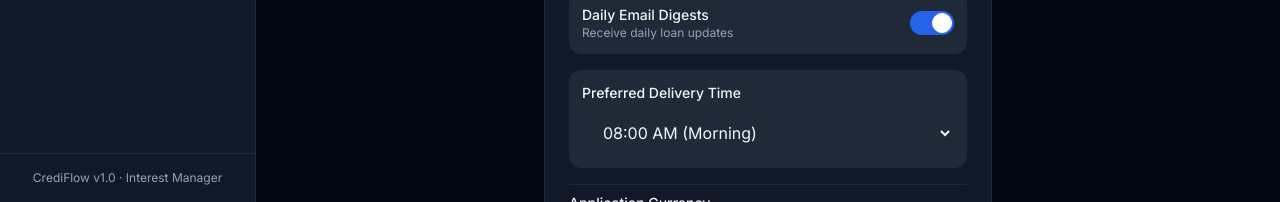
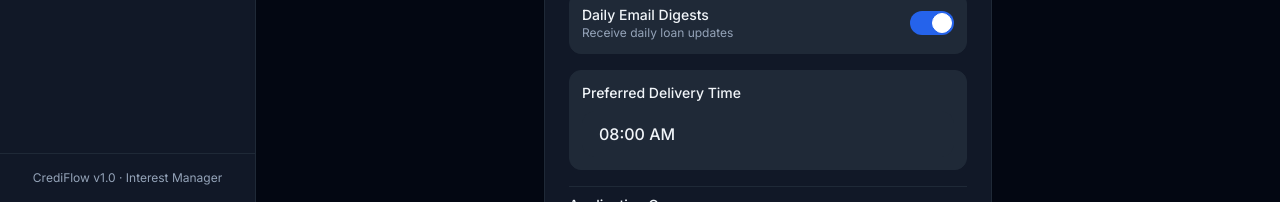
Before and after one commit to WhiteDevil-06/crediflow-app, a React (Vite) app in the folder frontend/: page /profile in a window 1280 px wide. Shown: the part 598-800 px from the top of the page. Built offline with nearby package versions, Linux system fonts and the light colour scheme; no server answers; sample sign-in values are in the browser's storage.

Commit message:
feat(ui): replace static select menu with Material Design circular timekeeper for email alerts

```diff
--- a/frontend/src/pages/LoanDetails.jsx
+++ b/frontend/src/pages/LoanDetails.jsx
@@ -111,9 +111,9 @@ export default function LoanDetails() {
     };
 
     return (
-        <div className="space-y-6 relative overflow-hidden">
+        <div className="space-y-6">
             {/* Hidden export template layer */}
-            <div className="absolute top-[-9999px] left-[-9999px] invisible opacity-0 pointer-events-none">
+            <div className="fixed pointer-events-none z-[-9999]" style={{ left: '-9999px', top: 0 }}>
                 <ReceiptTemplate ref={receiptRef} receiptData={activeReceipt} formatCurrency={formatCurrency} />
             </div>
 
--- a/frontend/src/pages/Payments.jsx
+++ b/frontend/src/pages/Payments.jsx
@@ -40,9 +40,9 @@ export default function Payments() {
     };
 
     return (
-        <div className="space-y-6 relative overflow-hidden">
+        <div className="space-y-6">
             {/* Hidden export template layer */}
-            <div className="absolute top-[-9999px] left-[-9999px] invisible opacity-0 pointer-events-none">
+            <div className="fixed pointer-events-none z-[-9999]" style={{ left: '-9999px', top: 0 }}>
                 <ReceiptTemplate ref={receiptRef} receiptData={activeReceipt} formatCurrency={formatCurrency} />
             </div>
             <div>
--- a/frontend/src/pages/Profile.jsx
+++ b/frontend/src/pages/Profile.jsx
@@ -5,6 +5,7 @@ import { User, Mail, Calendar, LogOut, Bell, Save, Trash2 } from 'lucide-react';
 import { authAPI } from '../services/api';
 import toast from 'react-hot-toast';
 import ConfirmModal from '../components/ConfirmModal';
+import TimeKeeper from 'react-timekeeper';
 
 export default function Profile() {
     const { user, token, login, logout } = useAuth();
@@ -12,6 +13,7 @@ export default function Profile() {
 
     const [emailEnabled, setEmailEnabled] = useState(user?.emailAlerts?.enabled ?? true);
     const [emailTime, setEmailTime] = useState(user?.emailAlerts?.time || '08:00');
+    const [showTimePicker, setShowTimePicker] = useState(false);
     const [currency, setCurrency] = useState(user?.preferences?.currency || 'INR');
     const [saving, setSaving] = useState(false);
     const [showResetModal, setShowResetModal] = useState(false);
@@ -104,17 +106,37 @@ export default function Profile() {
                 </div>
 
                 {emailEnabled && (
-                    <div className="flex flex-col gap-2 p-3 bg-[var(--nav-hover)] border border-[var(--border-color)] rounded-xl animate-in fade-in slide-in-from-top-2">
+                    <div className="flex flex-col gap-2 p-3 bg-[var(--nav-hover)] border border-[var(--border-color)] rounded-xl animate-in fade-in slide-in-from-top-2 relative">
                         <label className="text-sm font-medium text-[var(--text-main)]">Preferred Delivery Time</label>
-                        <select
-                            className="input"
-                            value={emailTime}
-                            onChange={(e) => setEmailTime(e.target.value)}
+                        <div
+                            className="input flex items-center justify-between cursor-pointer"
+                            onClick={() => setShowTimePicker(true)}
                         >
-                            <option value="08:00">08:00 AM (Morning)</option>
-                            <option value="12:00">12:00 PM (Noon)</option>
-                            <option value="18:00">06:00 PM (Evening)</option>
-                        </select>
+                            <span className="text-[var(--text-main)] font-medium">
+                                {(() => {
+                                    const time = emailTime || '08:00';
+                                    const [h, m] = time.split(':');
+                                    const hour = parseInt(h, 10);
+                                    const ampm = hour >= 12 ? 'PM' : 'AM';
+                                    const displayHour = hour % 12 || 12;
+                                    return `${displayHour.toString().padStart(2, '0')}:${m || '00'} ${ampm}`;
+                                })()}
+                            </span>
+                        </div>
+
+                        {showTimePicker && (
+                            <>
+                                <div className="fixed inset-0 z-40 bg-black/40 backdrop-blur-sm" onClick={() => setShowTimePicker(false)} />
+                                <div className="fixed top-1/2 left-1/2 -translate-x-1/2 -translate-y-1/2 z-50 shadow-2xl rounded-2xl overflow-hidden scale-90 sm:scale-100 dark:brightness-90">
+                                    <TimeKeeper
+                                        time={emailTime || '08:00'}
+                                        onChange={(newTime) => setEmailTime(newTime.formatted24)}
+                                        onDoneClick={() => setShowTimePicker(false)}
+                                        switchToMinuteOnHourSelect
+                                    />
+                                </div>
+                            </>
+                        )}
                     </div>
                 )}
 
```
